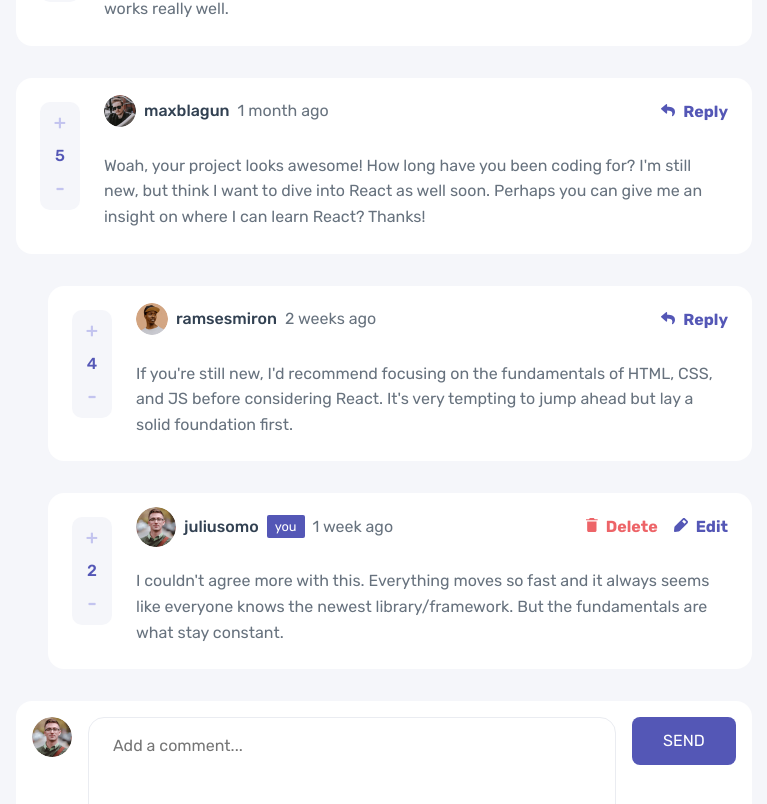
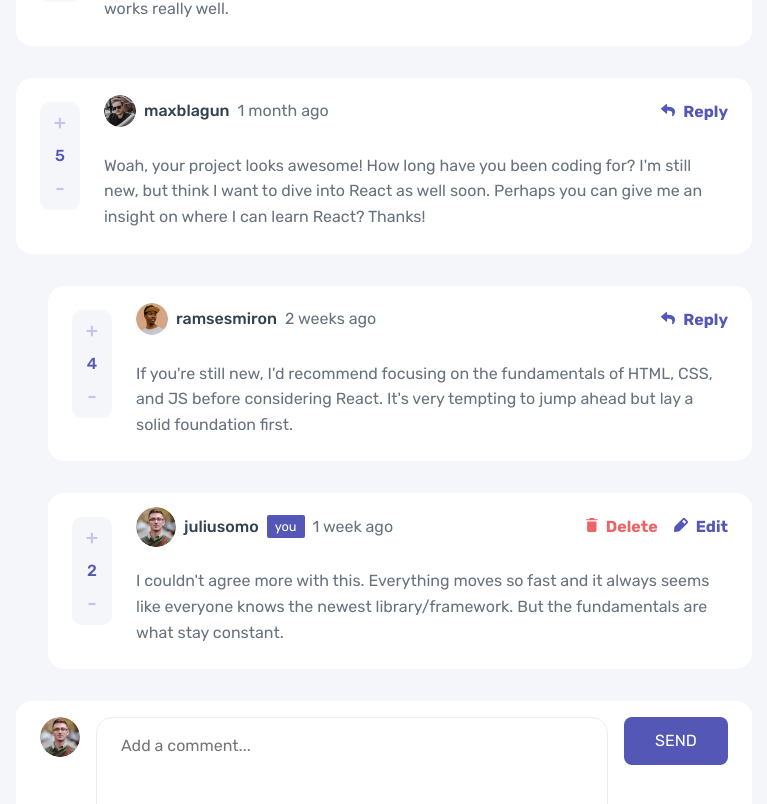
Before and after one commit to philval/react-typescript-comments-component, a React (Create React App) app: page / in a window 1280 px wide. Shown: the part 242-1046 px from the top of the page, without its empty margins (256-1023 px from the left). Built offline with nearby package versions, Linux system fonts and the light colour scheme.

Commit message:
Fix.  CSS padding on new comments, new replies.

```diff
--- a/src/styles.css
+++ b/src/styles.css
@@ -260,7 +260,7 @@ p {
   gap: 1rem;
   background-color: var(--white);
   border-radius: 1rem;
-  padding: 1rem;
+  padding: 1rem 1.5rem;
 }
 
 .new-comment-form {
```
